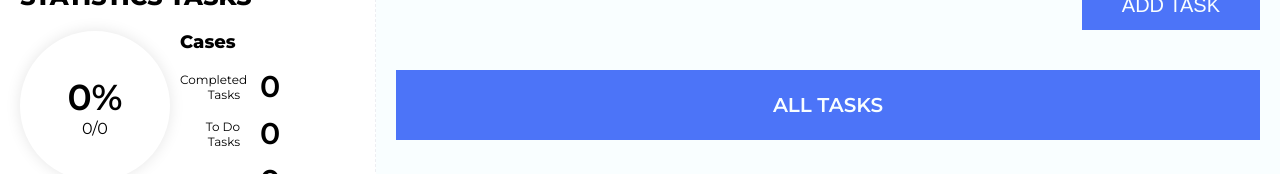
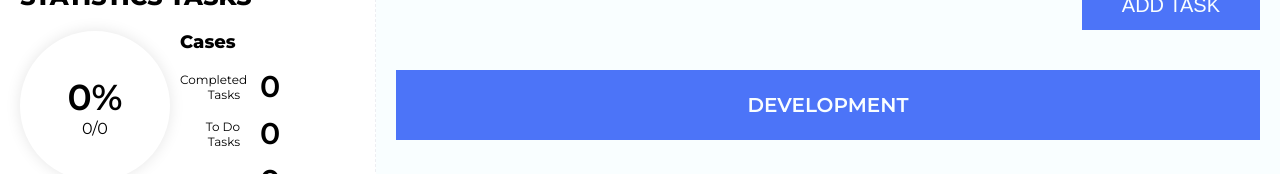
Before and after one commit to KrzysztofGrudzien/React-To-Do-App, a React (Create React App) app: page / in a window 1280 px wide. Shown: the part 626-800 px from the top of the page. Built offline with nearby package versions, Linux system fonts and the light colour scheme.

Commit message:
create  styled-component based on h3 tag matching dynamic title and color for choosed category

```diff
--- a/src/components/ToDoList/ToDoList.js
+++ b/src/components/ToDoList/ToDoList.js
@@ -2,11 +2,50 @@ import React from "react";
 import ToDoItem from "../ToDoItem/ToDoItem";
 import "./ToDoList.scss";
 import PropTypes from "prop-types";
+import styled from "styled-components";
 
-const ToDoList = ({ toDoLists, setToDoLists, filteredToDoLists }) => {
+const TitleToDoList = styled.h3`
+  background-color: ${props =>
+    props.web
+      ? "#24c770"
+      : props.eng
+      ? "#e11bda"
+      : props.vr
+      ? "#d2d820"
+      : props.mark
+      ? "#ff3e6a"
+      : props.home
+      ? "#ec7a17"
+      : "#4c74f8"};
+  color: #f9feff;
+  font-size: 2rem;
+  font-weight: 600;
+  height: 70px;
+  line-height: 7rem;
+  margin-top: 50px;
+  text-transform: uppercase;
+  text-align: center;
+  width: 100%;
+`;
+
+const ToDoList = ({ toDoLists, setToDoLists, filteredToDoLists, category }) => {
   return (
     <div className="todo-list-wrapper">
-      <h3 className="todo-list-title">All tasks</h3>
+      {category === "webdesign" ? (
+        <TitleToDoList web>Webdesign</TitleToDoList>
+      ) : category === "vr" ? (
+        <TitleToDoList vr>Vr / 3D Development</TitleToDoList>
+      ) : category === "english" ? (
+        <TitleToDoList eng>English</TitleToDoList>
+      ) : category === "marketing" ? (
+        <TitleToDoList mark>Marketing</TitleToDoList>
+      ) : category === "home" ? (
+        <TitleToDoList home>Marketing</TitleToDoList>
+      ) : category === "development" ? (
+        <TitleToDoList dev>Development</TitleToDoList>
+      ) : (
+        <TitleToDoList>All tasks</TitleToDoList>
+      )}
       <ul className="todo-list">
         {filteredToDoLists.map(toDoList => (
           <ToDoItem
@@ -28,7 +67,9 @@ const ToDoList = ({ toDoLists, setToDoLists, filteredToDoLists }) => {
 
 ToDoList.propTypes = {
   toDoLists: PropTypes.array.isRequired,
-  setToDoLists: PropTypes.func.isRequired
+  setToDoLists: PropTypes.func.isRequired,
+  filteredToDoLists: PropTypes.array.isRequired,
+  category: PropTypes.string.isRequired
 };
 
 export default ToDoList;
```
